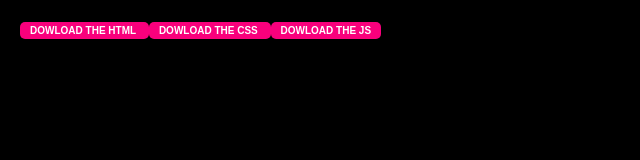
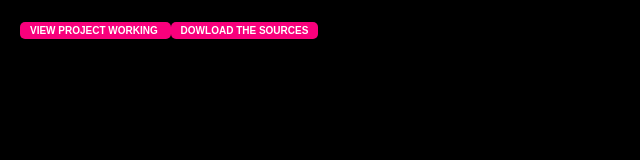
Before and after one commit to Omyadav141/project-resources-for-ommcre8, a plain HTML site: page zerodha.html in a window 1280 px wide. Shown: the whole page, without its empty margins (0-640 px from the left). Drawn offline with Linux system fonts and the light colour scheme.

Commit message:
Add files via upload

```diff
--- a/zerodha.html
+++ b/zerodha.html
@@ -49,10 +49,10 @@
     </style>
 </head>
 <body>
-    <a href="LOGIN.HTML" class="cv" target="_blank"><b>DOWLOAD THE HTML</b>
+    <a href="LOGIN.HTML" class="cv" target="_blank"><b>VIEW PROJECT WORKING</b>
 
-    <a href="style.css" class="cv" target="_blank"><b>DOWLOAD THE CSS</b>
+    <a href="https://drive.google.com/drive/folders/1jvhQkiDF2a5UEQXmFRlQf39ly5r0KfRx?usp=drive_link" class="cv" target="_blank"><b>DOWLOAD THE SOURCES</b>
 
-    <a href="main.js" class="cv" target="_blank"><b>DOWLOAD THE JS</b>
+
 </body>
 </html>
```
Also changed, not shown: index.html (+1 -2 lines).
